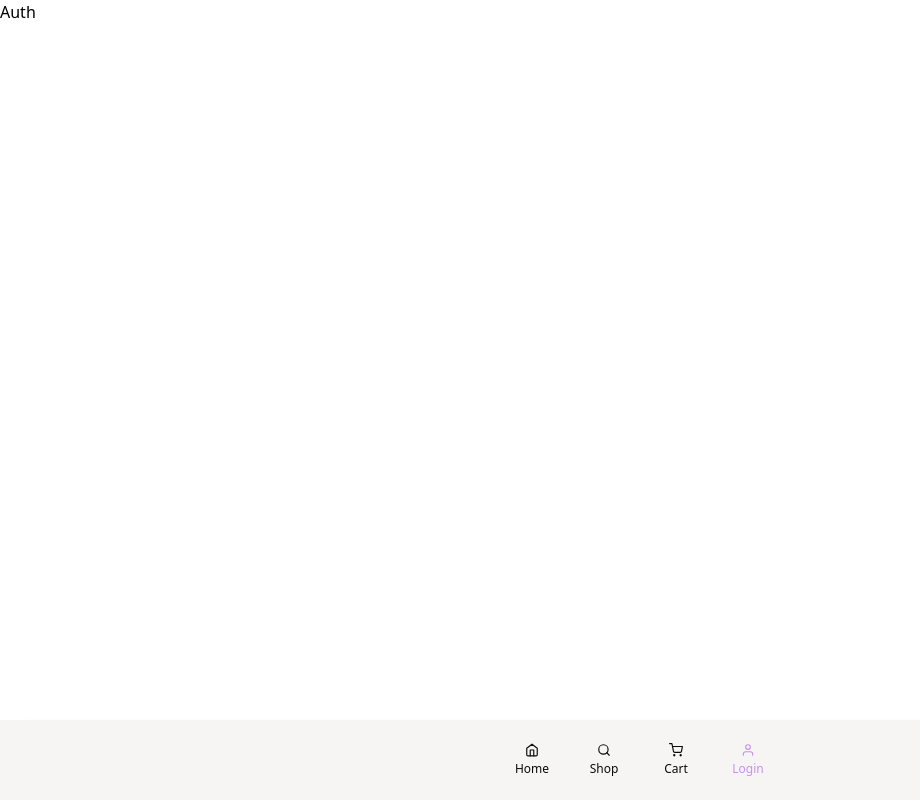
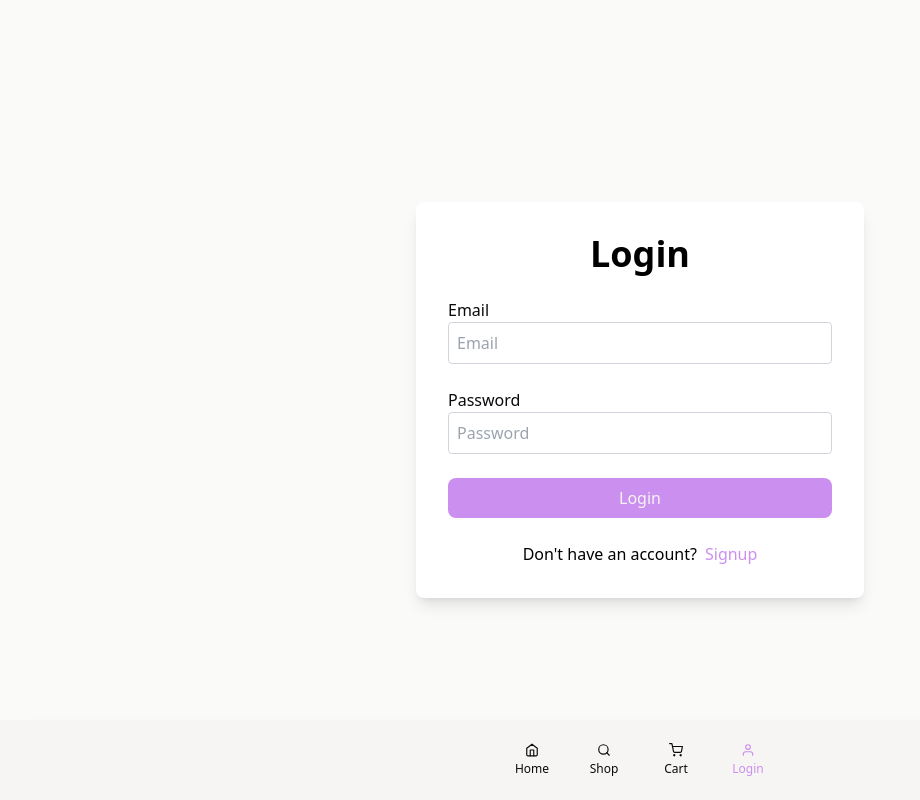
Before and after one commit to IshaanMinocha/styx-ecomm-assn, a React (Vite) app in the folder client/: page /auth in a window 1280 px wide. Shown: the whole page, without its empty margins (0-920 px from the left). Built offline with nearby package versions, Linux system fonts and the light colour scheme; no server answers.

Commit message:
feat(auth): user login signup feature added

```diff
--- a/client/src/components/Navbar.jsx
+++ b/client/src/components/Navbar.jsx
@@ -5,27 +5,49 @@ import {
   FiHome,
   FiUser,
 } from "react-icons/fi";
-import { useSelector } from "react-redux";
+import { useDispatch, useSelector } from "react-redux";
 import { NavLink } from "react-router-dom";
+import { logout } from "../redux/userActions";
 
 const Navbar = () => {
+  const dispatch = useDispatch();
   const { cartItems } = useSelector((state) => state.cart);
+  const { userInfo } = useSelector((state) => state.user);
+
+  const handleLogout = () => {
+    dispatch(logout());
+  };
 
   return (
     <div className="fixed bottom-0 left-0 right-0 bg-light shadow-lg z-50 h-[10vh]">
       <motion.nav className="bg-light text-dark shadow-lg flex items-center justify-center h-full">
         <div className="flex gap-6 px-6">
-          <Link text="Home" Icon={FiHome} href={"/"} />
-          <Link text="Shop" Icon={FiSearch} href={"/shop"} />
+          <Link text="Home" Icon={FiHome} href="/" />
+          <Link text="Shop" Icon={FiSearch} href="/shop" />
           <div className="relative">
-            <Link text="Cart" Icon={FiShoppingCart} href={"/cart"} />
+            <Link text="Cart" Icon={FiShoppingCart} href="/cart" />
             {cartItems.length > 0 && (
               <span className="absolute top-0 right-0 bg-primary text-light rounded-full text-xs w-5 h-5 flex items-center justify-center">
                 {cartItems.length}
               </span>
             )}
           </div>
-            <Link text="Login" Icon={FiUser} href={"/auth"} />
+          {userInfo ? (
+            <div className="relative group">
+              <button
+                onClick={handleLogout}
+                className="text-sm w-12 transition-colors flex flex-col gap-1 items-center hover:text-primary"
+              >
+                <FiUser />
+                <span className="text-xs">Logout</span>
+              </button>
+              <span className="absolute bottom-full mb-2 bg-dark text-light text-xs rounded px-2 py-1 hidden group-hover:block">
+                {userInfo.name} - {userInfo.email}
+              </span>
+            </div>
+          ) : (
+            <Link text="Login" Icon={FiUser} href="/auth" />
+          )}
         </div>
       </motion.nav>
     </div>
--- a/client/src/pages/Auth.jsx
+++ b/client/src/pages/Auth.jsx
@@ -1,9 +1,98 @@
-import React from 'react'
+import React, { useState, useEffect } from 'react';
+import { useDispatch, useSelector } from 'react-redux';
+import { login, register } from '../redux/userActions';
+import { motion } from 'framer-motion';
+import { useNavigate } from 'react-router-dom';
 
-function Auth() {
+const Auth = () => {
+  const [isLogin, setIsLogin] = useState(true);
+  const [email, setEmail] = useState('');
+  const [password, setPassword] = useState('');
+  const [name, setName] = useState('');
+
+  const dispatch = useDispatch();
+  const navigate = useNavigate();
+
+  const userLogin = useSelector((state) => state.user);
+  const { userInfo } = userLogin;
+
+  useEffect(() => {
+    if (userInfo) {
+      navigate('/shop');
+    }
+  }, [userInfo, navigate]);
+
+  const submitHandler = (e) => {
+    e.preventDefault();
+    if (isLogin) {
+      dispatch(login(email, password));
+    } else {
+      dispatch(register(name, email, password));
+    }
+  };
+
   return (
-    <div>Auth</div>
-  )
-}
+    <section className="p-4 bg-light/50 min-h-screen flex items-center justify-center">
+      <div className="w-full max-w-md shadow-lg rounded-lg overflow-hidden bg-white">
+        <div className="p-8 w-full">
+          <h3 className="text-4xl text-center font-bold mb-6">{isLogin ? 'Login' : 'Signup'}</h3>
+          <form onSubmit={submitHandler} className="space-y-6">
+            {!isLogin && (
+              <div>
+                <label className="block text-dark">Name</label>
+                <input
+                  type="text"
+                  value={name}
+                  onChange={(e) => setName(e.target.value)}
+                  placeholder="Name"
+                  className="w-full p-2 border border-gray-300 rounded"
+                />
+              </div>
+            )}
+            <div>
+              <label className="block text-dark">Email</label>
+              <input
+                type="email"
+                value={email}
+                onChange={(e) => setEmail(e.target.value)}
+                placeholder="Email"
+                className="w-full p-2 border border-gray-300 rounded"
+              />
+            </div>
+            <div>
+              <label className="block text-dark">Password</label>
+              <input
+                type="password"
+                value={password}
+                onChange={(e) => setPassword(e.target.value)}
+                placeholder="Password"
+                className="w-full p-2 border border-gray-300 rounded"
+              />
+            </div>
+            <motion.button
+              whileHover={{ scale: 1.01 }}
+              whileTap={{ scale: 0.99 }}
+              type="submit"
+              className="w-full py-2 rounded-lg bg-primary text-light hover:bg-primary/90 transition-colors duration-300"
+            >
+              {isLogin ? 'Login' : 'Signup'}
+            </motion.button>
+          </form>
+          <div className="mt-6 text-center">
+            <p>
+              {isLogin ? "Don't have an account?" : 'Already have an account?'}
+              <button
+                onClick={() => setIsLogin((prev) => !prev)}
+                className="ml-2 text-primary hover:underline"
+              >
+                {isLogin ? 'Signup' : 'Login'}
+              </button>
+            </p>
+          </div>
+        </div>
+      </div>
+    </section>
+  );
+};
 
-export default Auth
+export default Auth;
--- a/client/src/redux/store.js
+++ b/client/src/redux/store.js
@@ -1,9 +1,11 @@
 import { configureStore } from "@reduxjs/toolkit";
-import { cartReducer } from "./reducer";
+import { cartReducer } from "./cartReducer";
+import { userReducer } from "./userReducer";
 
 const store = configureStore({
   reducer: {
     cart: cartReducer,
+    user: userReducer,
   },
 });
 
--- /dev/null
+++ b/client/src/redux/userActions.js
@@ -0,0 +1,52 @@
+import axios from 'axios';
+
+const backendUrl = import.meta.env.VITE_BACKEND_URL;
+
+export const login = (email, password) => async (dispatch) => {
+  try {
+    dispatch({ type: 'USER_LOGIN_REQUEST' });
+
+    const config = {
+      headers: { 'Content-Type': 'application/json' },
+    };
+
+    const { data } = await axios.post(`${backendUrl}/api/users/login`, { email, password }, config);
+
+    dispatch({ type: 'USER_LOGIN_SUCCESS', payload: data });
+
+    localStorage.setItem('userInfo', JSON.stringify(data));
+  } catch (error) {
+    dispatch({
+      type: 'USER_LOGIN_FAIL',
+      payload: error.response && error.response.data.message ? error.response.data.message : error.message,
+    });
+  }
+};
+
+export const logout = () => (dispatch) => {
+  localStorage.removeItem('userInfo');
+  dispatch({ type: 'USER_LOGOUT' });
+};
+
+export const register = (name, email, password) => async (dispatch) => {
+  try {
+    dispatch({ type: 'USER_REGISTER_REQUEST' });
+
+    const config = {
+      headers: { 'Content-Type': 'application/json' },
+    };
+
+    const { data } = await axios.post(`${backendUrl}/api/users/register`, { name, email, password }, config);
+
+    dispatch({ type: 'USER_REGISTER_SUCCESS', payload: data });
+
+    dispatch({ type: 'USER_LOGIN_SUCCESS', payload: data });
+
+    localStorage.setItem('userInfo', JSON.stringify(data));
+  } catch (error) {
+    dispatch({
+      type: 'USER_REGISTER_FAIL',
+      payload: error.response && error.response.data.message ? error.response.data.message : error.message,
+    });
+  }
+};
--- /dev/null
+++ b/client/src/redux/userReducer.js
@@ -0,0 +1,41 @@
+import { createReducer } from "@reduxjs/toolkit";
+
+const initialUserState = {
+  userInfo: null,
+  loading: false,
+  error: null,
+};
+
+export const userReducer = createReducer(initialUserState, (builder) => {
+  builder
+    .addCase('USER_LOGIN_REQUEST', (state) => {
+      state.loading = true;
+      state.error = null;
+    })
+    .addCase('USER_LOGIN_SUCCESS', (state, action) => {
+      state.loading = false;
+      state.userInfo = action.payload;
+      localStorage.setItem('userInfo', JSON.stringify(action.payload));
+    })
+    .addCase('USER_LOGIN_FAIL', (state, action) => {
+      state.loading = false;
+      state.error = action.payload;
+    })
+    .addCase('USER_LOGOUT', (state) => {
+      state.userInfo = null;
+      localStorage.removeItem('userInfo');
+    })
+    .addCase('USER_REGISTER_REQUEST', (state) => {
+      state.loading = true;
+      state.error = null;
+    })
+    .addCase('USER_REGISTER_SUCCESS', (state, action) => {
+      state.loading = false;
+      state.userInfo = action.payload;
+      localStorage.setItem('userInfo', JSON.stringify(action.payload));
+    })
+    .addCase('USER_REGISTER_FAIL', (state, action) => {
+      state.loading = false;
+      state.error = action.payload;
+    });
+});
```
Also changed, not shown: client/src/redux/cartReducer.js (renamed from client/src/redux/reducer.js).
